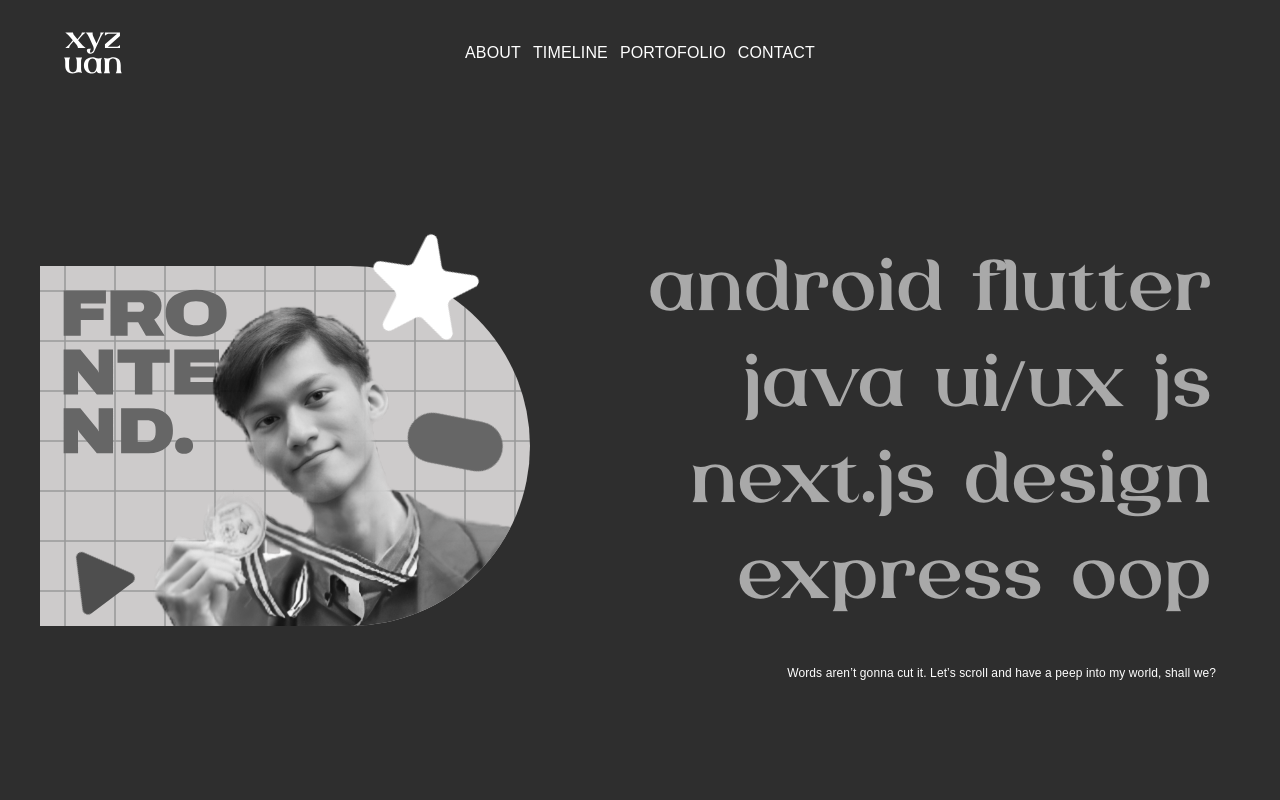
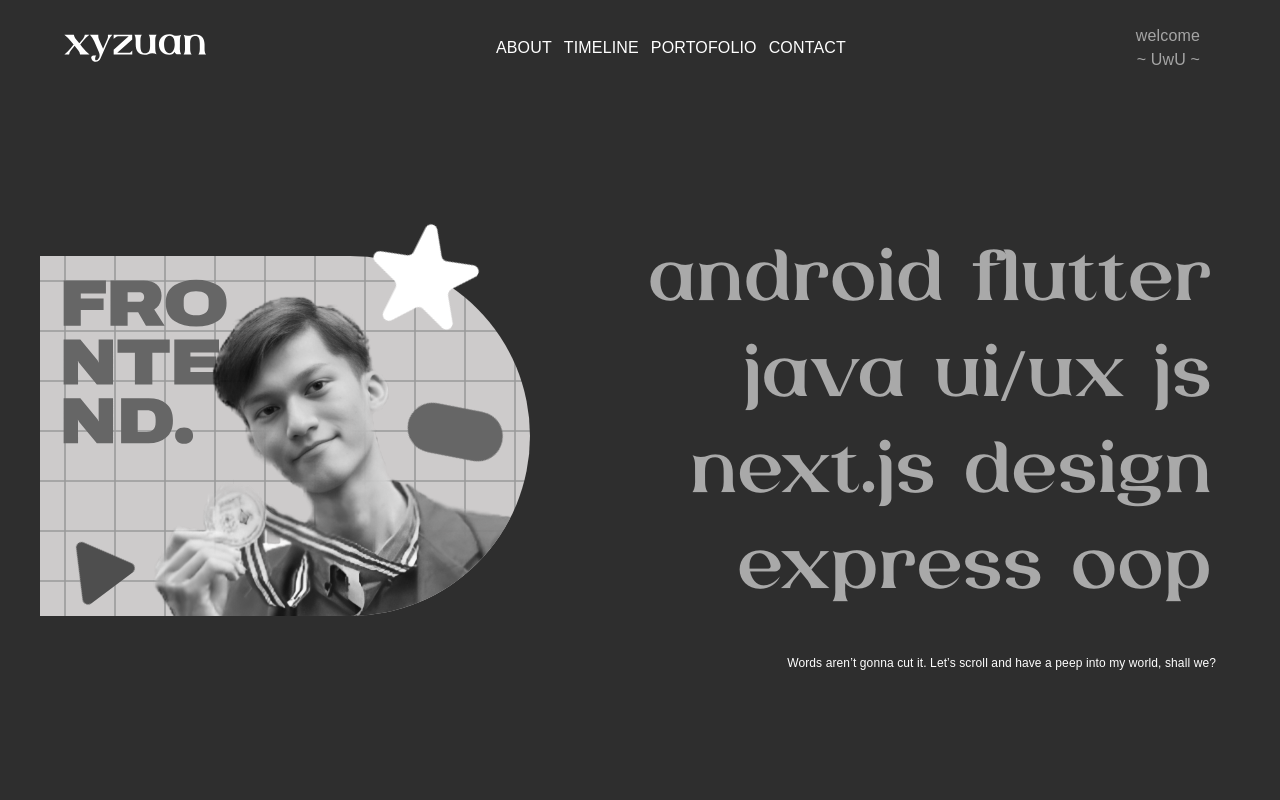
Before and after one commit to xyzuan/xyzuanFtReact, a Next.js app: page / in a window 1280 px wide. Shown: the top 800 px of the page. Built offline with nearby package versions, Linux system fonts and the light colour scheme.

Commit message:
main: header: add welcome only for desktop

```diff
--- a/src/app/components/Header.tsx
+++ b/src/app/components/Header.tsx
@@ -70,13 +70,21 @@ function Header() {
               justifyContent: "space-between",
             }}
           >
-            <Image width="58" height="58" src="/assets/xyzuan.svg" alt="" />
+            <Image
+              width={mobile ? "58" : "142"}
+              height="58"
+              src={mobile ? "/assets/xyzuan.svg" : "/assets/xyzuanland.svg"}
+              alt=""
+            />
+            <Box flexGrow={1} />
             <Grid
               sx={{
                 display: "flex",
                 flexDirection: "row",
                 alignItems: "center",
+                flexGrow: 1,
                 width: mobile ? 0 : "auto",
+                height: mobile ? 0 : "auto",
                 visibility: mobile ? "hidden" : "visible",
               }}
             >
@@ -125,9 +133,29 @@ function Header() {
                 </Typography>
               </Link>
             </Grid>
+            <Typography
+              sx={{
+                width: mobile ? "0" : "auto",
+                height: mobile ? "0" : "auto",
+                visibility: mobile ? "hidden" : "visible",
+                fontFamily: "Roboto Flex, sans-serif",
+                fontWeight: 100,
+                color: "#A5A5A5",
+                textAlign: "right",
+              }}
+            >
+              welcome
+              <br />~ UwU ~
+            </Typography>
+            <Typography
+              sx={{
+                fontWeight: 100,
+                color: "#A5A5A5",
+              }}
+            ></Typography>
             <IconButton onClick={toggleNavbar}>
               <Image
-                width="42"
+                width={mobile ? "42" : "0"}
                 height="52"
                 src="/assets/NavBurger.svg"
                 alt=""
```
Also changed, not shown: public/assets/xyzuanland.svg (added).
